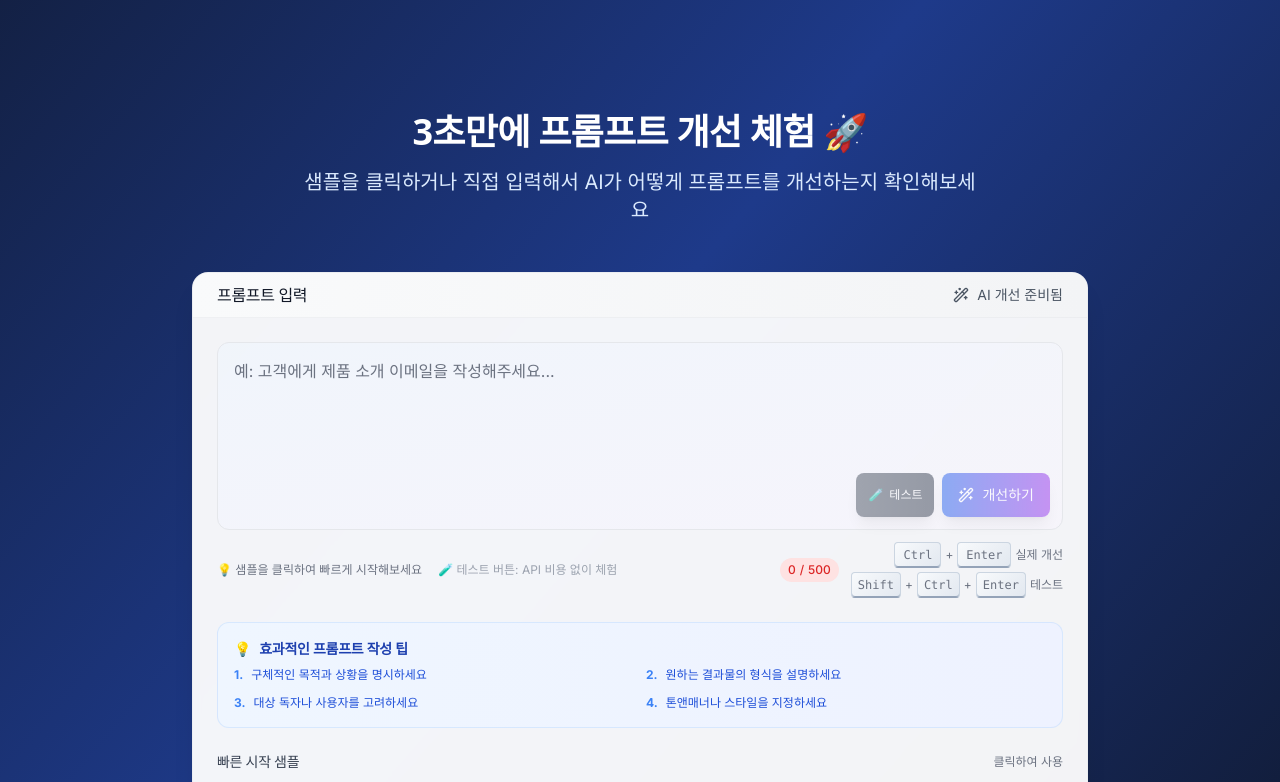
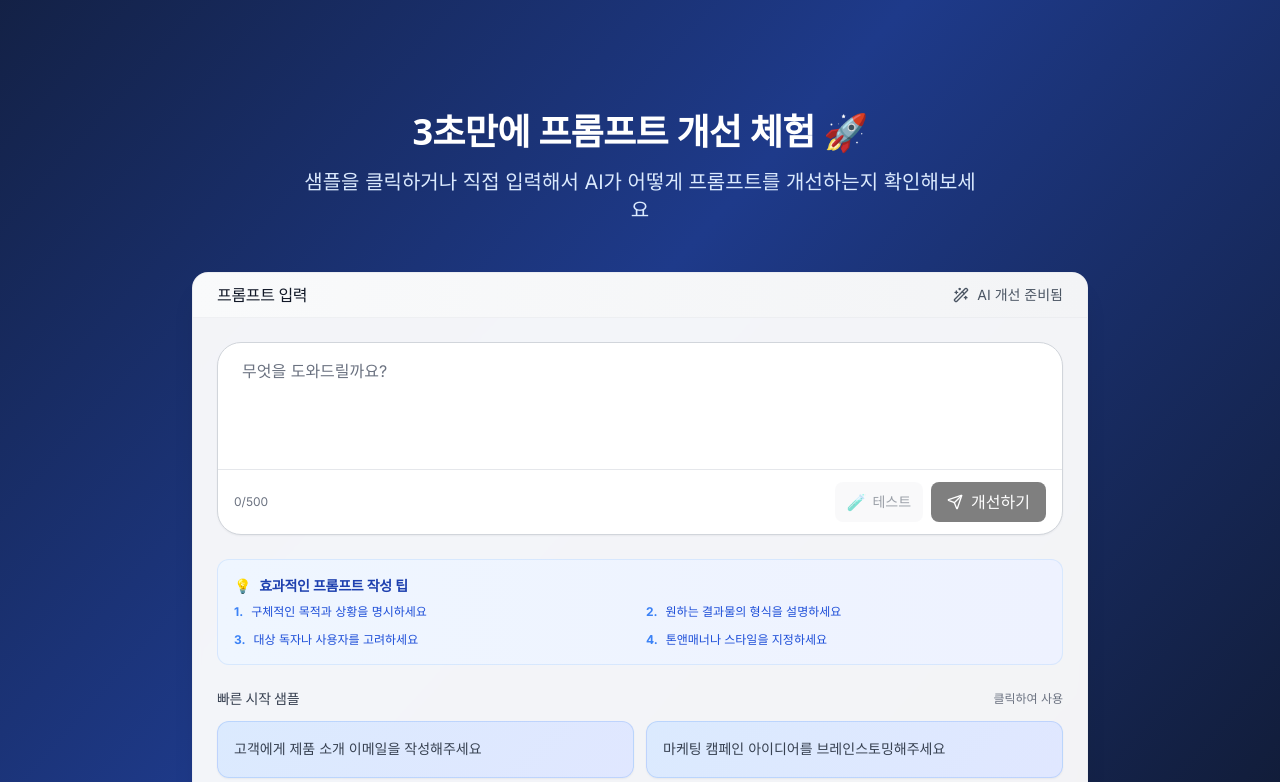
Before and after one commit to LSeungHyun/spa_landing, a Next.js app: page / in a window 1280 px wide. Shown: the part 416-1198 px from the top of the page. Built offline with nearby package versions, Linux system fonts and the light colour scheme.

Commit message:
gpt ui디자인 1차 개선

```diff
--- a/src/app/page.tsx
+++ b/src/app/page.tsx
@@ -517,28 +517,29 @@ export default function HomePage() {
                                         프롬프트 입력
                                     </label>
                                     <div className={cn(
-                                        "relative rounded-xl border transition-all duration-300 transform",
-                                        "bg-gradient-to-br from-blue-50/50 to-purple-50/50",
-                                        inputText.length > 0
-                                            ? "border-blue-400 ring-4 ring-blue-500/20 scale-[1.02] shadow-lg"
-                                            : "border-gray-200 hover:border-blue-300",
-                                        "focus-within:border-blue-500 focus-within:ring-4 focus-within:ring-blue-500/20",
-                                        "focus-within:scale-[1.02] focus-within:shadow-lg"
+                                        "relative bg-white border border-gray-300 rounded-3xl shadow-sm transition-all duration-200",
+                                        "hover:shadow-md focus-within:shadow-md",
+                                        inputText.length > 0 && "shadow-md"
                                     )}>
                                         <textarea
                                             id="prompt-input"
                                             value={inputText}
                                             onChange={(e) => setInputText(e.target.value)}
-                                            placeholder="예: 고객에게 제품 소개 이메일을 작성해주세요..."
+                                            placeholder="무엇을 도와드릴까요?"
                                             className={cn(
-                                                "w-full min-h-[160px] sm:min-h-[180px] p-4 pr-16 bg-transparent border-none",
-                                                "text-gray-900 placeholder:text-gray-500",
-                                                "focus:outline-none focus:ring-0",
-                                                "resize-none transition-all duration-200",
-                                                "leading-relaxed text-base"
+                                                "w-full min-h-[120px] max-h-[300px] px-6 py-4 bg-transparent border-none",
+                                                "text-gray-900 placeholder:text-gray-500 text-base leading-6",
+                                                "focus:outline-none resize-none",
+                                                "scrollbar-thin scrollbar-thumb-gray-300 scrollbar-track-transparent"
                                             )}
                                             disabled={isLoading}
                                             onKeyDown={(e) => {
+                                                if (e.key === 'Enter' && !e.shiftKey && !e.ctrlKey && !e.metaKey) {
+                                                    if (inputText.trim() && inputText.length >= 10 && inputText.length <= 500) {
+                                                        e.preventDefault();
+                                                        handleImprovePrompt();
+                                                    }
+                                                }
                                                 if (e.key === 'Enter' && (e.ctrlKey || e.metaKey)) {
                                                     e.preventDefault();
                                                     if (e.shiftKey) {
@@ -550,33 +551,49 @@ export default function HomePage() {
                                             }}
                                         />
 
-                                        {/* 버튼 그룹 */}
-                                        <div className="absolute right-3 bottom-3 flex items-center space-x-2">
+                                        {/* ChatGPT 스타일 하단 액션 바 */}
+                                        <div className="flex items-center justify-between px-4 py-3 border-t border-gray-200">
+                                            {/* 왼쪽: 문자 수 카운터 */}
+                                            <div className="flex items-center space-x-3 text-xs text-gray-500">
+                                                <div className="flex items-center space-x-1">
+                                                    <span>{inputText.length}/500</span>
+                                                </div>
+                                                {inputText.length > 0 && inputText.length < 10 && (
+                                                    <div className="flex items-center space-x-1 text-amber-600">
+                                                        <span>⚠️</span>
+                                                        <span className="hidden sm:inline">최소 10자 이상 입력해주세요</span>
+                                                    </div>
+                                                )}
+                                                {inputText.length > 500 && (
+                                                    <div className="flex items-center space-x-1 text-red-600">
+                                                        <span>⚠️</span>
+                                                        <span className="hidden sm:inline">500자를 초과했습니다</span>
+                                                    </div>
+                                                )}
+                                            </div>
+
+                                            {/* 오른쪽: 액션 버튼들 */}
+                                            <div className="flex items-center space-x-2">
                                                 {/* 테스트 개선 버튼 */}
                                                 <button
                                                     onClick={handleTestImprovePrompt}
                                                     disabled={isLoading || !inputText.trim() || inputText.length < 10 || inputText.length > 500}
                                                     className={cn(
-                                                    "px-3 py-2.5 rounded-lg transition-all duration-200",
-                                                    "bg-gradient-to-r from-gray-600 to-gray-700 hover:from-gray-700 hover:to-gray-800",
-                                                    "text-white font-medium text-sm",
+                                                        "px-3 py-2 rounded-lg transition-all duration-200",
+                                                        "bg-gray-100 hover:bg-gray-200 text-gray-700",
                                                         "disabled:opacity-50 disabled:cursor-not-allowed",
-                                                    "flex items-center space-x-1.5 shadow-lg touch-friendly",
-                                                    "hover:scale-105 transform hover:shadow-xl",
-                                                    "focus:outline-none focus:ring-2 focus:ring-gray-500/50 focus:ring-offset-2"
+                                                        "flex items-center space-x-1.5",
+                                                        "focus:outline-none focus:ring-2 focus:ring-gray-300"
                                                     )}
-                                                title="API 비용 없이 테스트해보기 (Shift+Ctrl+Enter)"
+                                                    title="API 비용 없이 테스트해보기"
                                                     aria-label="테스트 개선하기"
                                                 >
                                                     {isLoading ? (
-                                                    <>
                                                         <span className="animate-spin"><Loader2 size={16} /></span>
-                                                        <span className="hidden sm:inline text-xs">테스트 중</span>
-                                                    </>
                                                     ) : (
                                                         <>
-                                                        <span className="text-xs">🧪</span>
-                                                        <span className="hidden sm:inline text-xs">테스트</span>
+                                                            <span>🧪</span>
+                                                            <span className="hidden sm:inline text-sm">테스트</span>
                                                         </>
                                                     )}
                                                 </button>
@@ -586,15 +603,13 @@ export default function HomePage() {
                                                     onClick={handleImprovePrompt}
                                                     disabled={isLoading || !inputText.trim() || inputText.length < 10 || inputText.length > 500}
                                                     className={cn(
-                                                    "px-4 py-2.5 rounded-lg transition-all duration-200",
-                                                    "bg-gradient-to-r from-blue-600 to-purple-600 hover:from-blue-700 hover:to-purple-700",
-                                                    "text-white font-medium text-sm",
+                                                        "px-4 py-2 rounded-lg transition-all duration-200",
+                                                        "bg-black hover:bg-gray-800 text-white",
                                                         "disabled:opacity-50 disabled:cursor-not-allowed",
-                                                    "flex items-center space-x-2 shadow-lg touch-friendly",
-                                                    "hover:scale-105 transform hover:shadow-xl",
-                                                    "focus:outline-none focus:ring-2 focus:ring-blue-500/50 focus:ring-offset-2"
+                                                        "flex items-center space-x-2",
+                                                        "focus:outline-none focus:ring-2 focus:ring-gray-500"
                                                     )}
-                                                title="Ctrl/Cmd + Enter로도 실행 가능"
+                                                    title="Enter 키 또는 Ctrl/Cmd + Enter로도 실행 가능"
                                                     aria-label="프롬프트 개선하기"
                                                 >
                                                     {isLoading ? (
@@ -604,84 +619,14 @@ export default function HomePage() {
                                                         </>
                                                     ) : (
                                                         <>
-                                                        <Wand2 size={16} />
+                                                            <Send size={16} />
                                                             <span className="hidden sm:inline">개선하기</span>
                                                         </>
                                                     )}
                                                 </button>
                                             </div>
                                         </div>
-
-                                    {/* 문자 수 카운터 및 입력 가이드 */}
-                                    <div className="flex items-center justify-between mt-3 text-xs">
-                                                                            <div className="flex items-center space-x-4">
-                                        <span className="text-gray-500">💡 샘플을 클릭하여 빠르게 시작해보세요</span>
-                                        <span className="text-gray-400 text-xs">🧪 테스트 버튼: API 비용 없이 체험</span>
                                     </div>
-                                        <div className="flex items-center space-x-3">
-                                            {/* 문자 수 카운터 */}
-                                            <div className={cn(
-                                                "flex items-center space-x-1 px-2 py-1 rounded-full text-xs font-medium",
-                                                inputText.length < 10
-                                                    ? "bg-red-100 text-red-600"
-                                                    : inputText.length > 500
-                                                    ? "bg-red-100 text-red-600"
-                                                    : inputText.length > 400
-                                                    ? "bg-yellow-100 text-yellow-600"
-                                                    : "bg-green-100 text-green-600"
-                                            )}>
-                                                <span>{inputText.length}</span>
-                                                <span>/</span>
-                                                <span>500</span>
-                                            </div>
-                                            {/* 키보드 단축키 힌트 */}
-                                            <div className="hidden sm:flex flex-col items-end space-y-1 text-gray-500 text-xs">
-                                                <div className="flex items-center space-x-1">
-                                                    <kbd className="px-2 py-1 bg-gray-200 rounded text-xs font-mono">Ctrl</kbd>
-                                                    <span>+</span>
-                                                    <kbd className="px-2 py-1 bg-gray-200 rounded text-xs font-mono">Enter</kbd>
-                                                    <span>실제 개선</span>
-                                                </div>
-                                                <div className="flex items-center space-x-1">
-                                                    <kbd className="px-1.5 py-1 bg-gray-200 rounded text-xs font-mono">Shift</kbd>
-                                                    <span>+</span>
-                                                    <kbd className="px-1.5 py-1 bg-gray-200 rounded text-xs font-mono">Ctrl</kbd>
-                                                    <span>+</span>
-                                                    <kbd className="px-1.5 py-1 bg-gray-200 rounded text-xs font-mono">Enter</kbd>
-                                                    <span>테스트</span>
-                                                </div>
-                                            </div>
-                                        </div>
-                                    </div>
-
-                                    {/* 입력 검증 메시지 */}
-                                    {inputText.length > 0 && (
-                                        <div className={cn(
-                                            "mt-2 text-xs flex items-center space-x-1",
-                                            inputText.length < 10
-                                                ? "text-red-600"
-                                                : inputText.length > 500
-                                                ? "text-red-600"
-                                                : "text-green-600"
-                                        )}>
-                                            {inputText.length < 10 ? (
-                                                <>
-                                                    <span>⚠️</span>
-                                                    <span>프롬프트가 너무 짧습니다. 최소 10자 이상 입력해주세요.</span>
-                                                </>
-                                            ) : inputText.length > 500 ? (
-                                                <>
-                                                    <span>⚠️</span>
-                                                    <span>프롬프트가 너무 깁니다. 500자 이하로 줄여주세요.</span>
-                                                </>
-                                            ) : (
-                                                <>
-                                                    <span>✅</span>
-                                                    <span>좋은 길이의 프롬프트입니다!</span>
-                                                </>
-                                            )}
-                                        </div>
-                                    )}
                                 </div>
 
                                 {/* 작성 팁 섹션 */}
```
Lines whose indentation alone changed are shown as unchanged.
